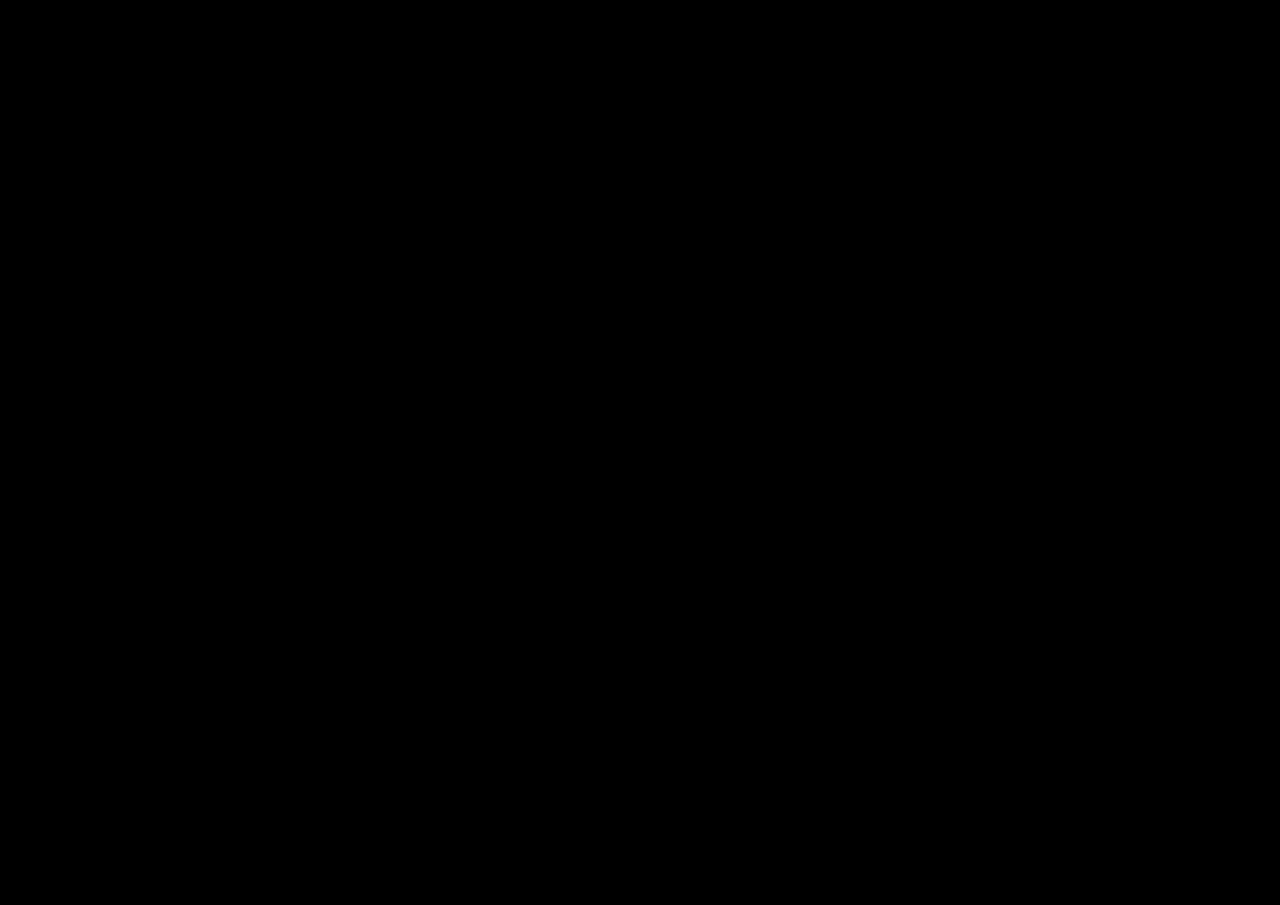
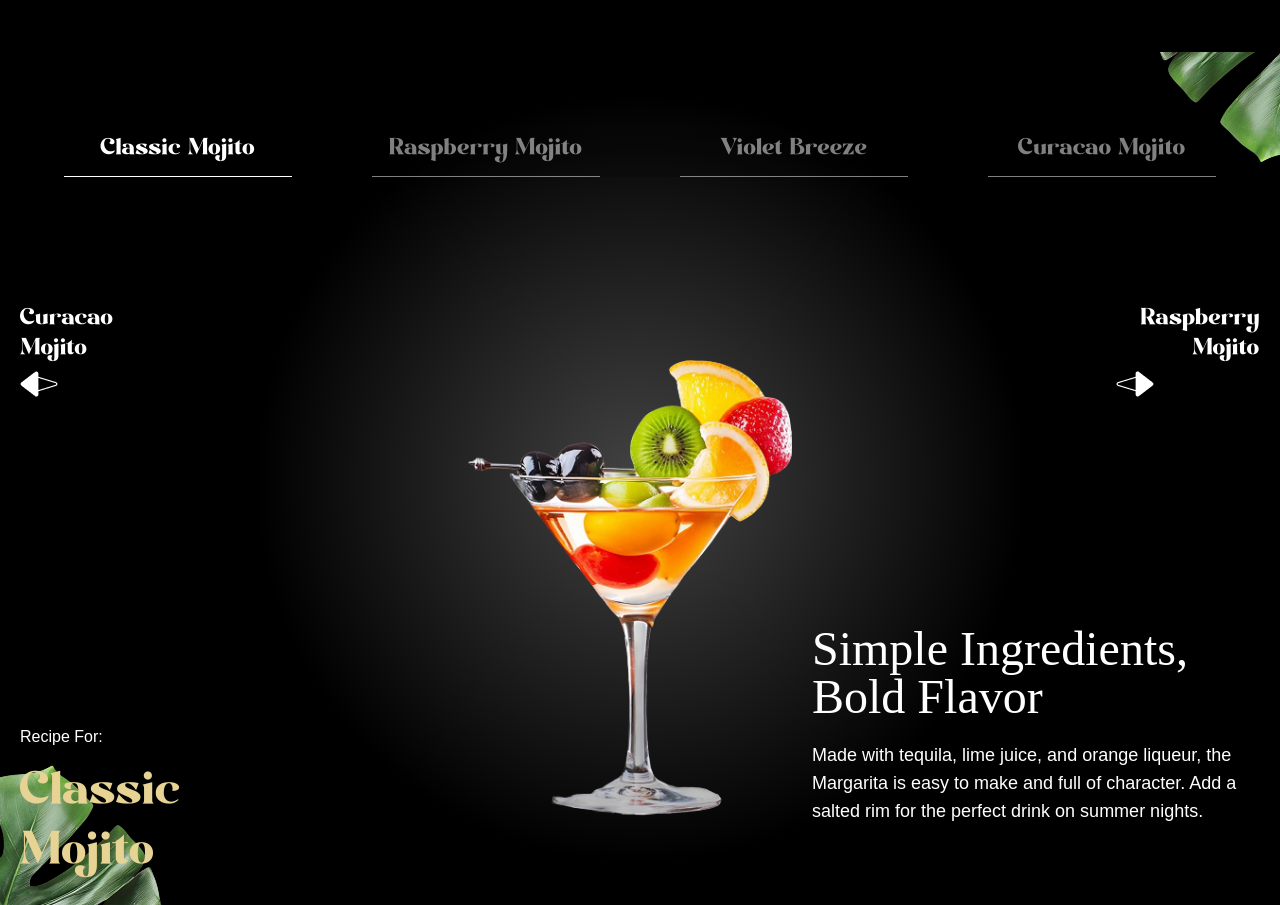
Before and after one commit to Hritvik-Singh-Bedi/gsap_cocktails, a React (Vite) app: page / in a window 1280 px wide. Shown: the part 4120-5025 px from the top of the page. Before the commit the page ends 4012 px from the top, so only its background shows below. Built offline with nearby package versions, Linux system fonts and the light colour scheme; a web font is replaced by a local one.

Commit message:
Implemented MENU SECTION

```diff
--- a/constants/index.js
+++ b/constants/index.js
@@ -13,7 +13,7 @@
 	title: "About Us",
  },
  {
-	id: "work",
+	id: "art",
 	title: "The Art",
  },
  {
@@ -139,7 +139,7 @@
  },
 ];
 
-const sliderLists = [
+const allCocktails = [
  {
 	id: 1,
 	name: "Classic Mojito",
@@ -184,5 +184,5 @@
  openingHours,
  storeInfo,
  socials,
- sliderLists,
+ allCocktails ,
 };
--- a/src/App.jsx
+++ b/src/App.jsx
@@ -6,6 +6,7 @@
 import Cocktails from './components/Cocktails.jsx';
 import About from './components/About.jsx';
 import Art from './components/Art.jsx';
+import Menu from './components/Menu.jsx';
 
 gsap.registerPlugin(ScrollTrigger, SplitText);
 
@@ -17,6 +18,7 @@
         <Cocktails />
         <About />
         <Art />
+        <Menu />
     </main>
   )
 }
--- /dev/null
+++ b/src/components/Menu.jsx
@@ -0,0 +1,96 @@
+'use client';
+import { useState, useRef } from "react";
+import { allCocktails  } from "../../constants"
+import { useGSAP } from "@gsap/react";
+import gsap from 'gsap'
+
+const Menu = () => {
+
+    const contentRef = useRef();
+    const [currentIndex, setCurrentIndex] = useState(0);
+    useGSAP(() => {
+        gsap.fromTo('#title', {opacity : 0}, {opacity:1, duation:1});
+        gsap.fromTo('.cocktail img', {opacity : 0, xPercent : -100},
+            {xPercent : 0, opacity : 1, duation : 1, ease : 'power1.inOut'})
+
+        gsap.fromTo('.details h2', {yPercent : 100, opacity: 0},
+            {yPercent:0, opacity: 100, ease:"power1.inOut"});
+
+        gsap.fromTo('.details p', {yPercent:100, opacity:0}, {yPercent:0, opacity:100, ease:'power1.inOut'});
+
+    }, [currentIndex]);
+
+
+    const totalCocktails = allCocktails .length;
+    const goToSlide = (index) =>
+    {
+        const newIndex = (index + totalCocktails) % totalCocktails;
+        setCurrentIndex(newIndex);
+    }
+
+    const getCocktailAt = (indexOffset) => {
+        return allCocktails[(currentIndex + indexOffset + totalCocktails) % totalCocktails] ;
+    }
+
+    const currentCocktail = getCocktailAt(0);
+    const prevtCocktail = getCocktailAt(-1);
+    const nextCocktail = getCocktailAt(1);
+
+
+  return (
+    <section  id="menu"  aria-labelledby="menu-heading">
+        <img src="/images/slider-left-leaf.png" alt="left-leaf" id="m-left-leaf" />
+        <img src="/images/slider-right-leaf.png" alt="right-leaf" id="m-right-leaf" />
+
+        <h2 id="menu-heading" className="sr-only">
+            Cocktail Menu
+        </h2>
+
+        <nav className="cocktail-tabs" aria-label="Cocktail Navigation">
+            {allCocktails .map((cocktail, index) => {
+                const isActive = (index === currentIndex);
+
+                return(
+                    <button key={cocktail.id} className={`${isActive ? 'text-white border-white' : 'text-white/50 border-white/50'}`}
+
+                    onClick={() => goToSlide(index)}
+                    >
+                        {cocktail.name}
+                    </button>
+                )
+        })}
+        </nav>
+
+        <div className="content">
+            <div className="arrows">
+                <button className="text-left" onClick={()=>goToSlide(currentIndex - 1)}>
+                    <span>{prevtCocktail.name}</span>
+                    <img src="/images/right-arrow.png" alt="right-arrow" aria-hidden="true" />
+                </button>
+
+                <button className="text-right" onClick={()=>goToSlide(currentIndex + 1)}>
+                    <span>{nextCocktail.name}</span>
+                    <img src="/images/left-arrow.png" alt="left-arrow" aria-hidden="true" />
+                </button>
+            </div>
+            <div className='cocktail'>
+                <img src={currentCocktail.image} className="object-contain" />
+            </div>
+            <div className = "recipe">
+                <div ref = {contentRef} className="info">
+                    <p>Recipe For:</p>
+                    <p id="title">{currentCocktail.name}</p>
+                </div>
+
+                <div className="details">
+                    <h2>{currentCocktail.title}</h2>
+                    <p>{currentCocktail.description}</p>
+                </div>
+
+            </div>
+        </div>
+    </section>
+  )
+}
+
+export default Menu
--- a/src/index.css
+++ b/src/index.css
@@ -275,7 +275,7 @@
     }
 
     #menu {
-        @apply relative w-full md:mt-40 mt-0 2xl:px-0 px-5 py-20 radial-gradient;
+        @apply relative w-full md:mt-40 mt-0 2xl:px-0 px-5 py-20 radial-gradient overflow-hidden;
 
         #m-left-leaf {
             @apply object-contain absolute -bottom-20 left-0 md:w-fit w-1/3;
```
